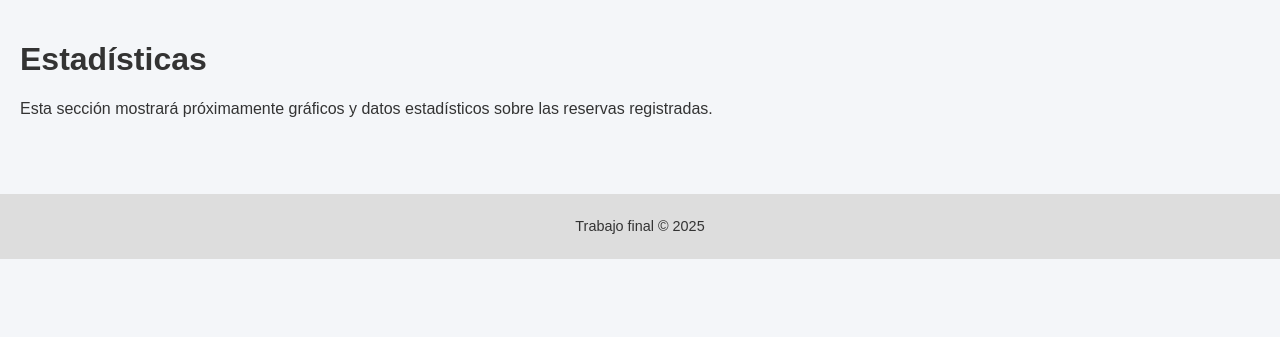
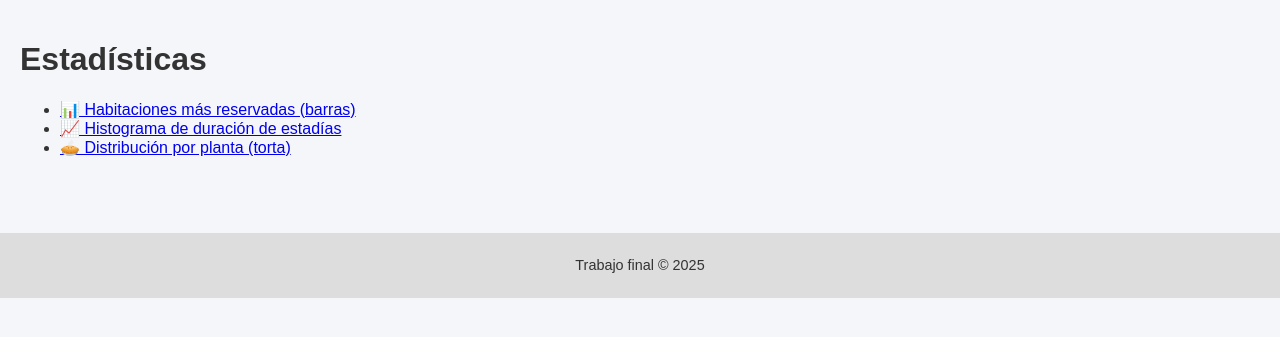
Before and after one commit to martin-arg/trabajofinal.ifts, a Flask app: page /estadisticas in a window 1280 px wide. Shown: the part 38-375 px from the top of the page. Run offline with Flask 3, Linux system fonts and the light colour scheme.

Commit message:
0.3.0
modulo de estadisticas

```diff
--- a/app/routes/stats.py
+++ b/app/routes/stats.py
@@ -1,7 +1,77 @@
-from flask import Blueprint, render_template
+from flask import Blueprint, render_template, send_file
+import io
+import matplotlib.pyplot as plt
+import pandas as pd
+from app.models import db, Reserva
 
 bp = Blueprint('stats', __name__)
+
 
 @bp.route('/estadisticas')
 def estadisticas():
     return render_template('estadisticas.html')
+
+
+@bp.route('/estadisticas/grafico_barras')
+def grafico_barras():
+    reservas = Reserva.query.all()
+    df = pd.DataFrame([{
+        "habitacion": r.habitacion
+    } for r in reservas])
+
+    conteo = df["habitacion"].value_counts().sort_index()
+
+    fig, ax = plt.subplots()
+    conteo.plot(kind='bar', ax=ax)
+    ax.set_title("Habitaciones más reservadas")
+    ax.set_xlabel("Habitación")
+    ax.set_ylabel("Cantidad de reservas")
+    plt.tight_layout()
+
+    img = io.BytesIO()
+    plt.savefig(img, format='png')
+    img.seek(0)
+    return send_file(img, mimetype='image/png')
+
+
+@bp.route('/estadisticas/histograma')
+def histograma_duracion():
+    reservas = Reserva.query.all()
+    df = pd.DataFrame([{
+        "duracion": r.duracion
+    } for r in reservas])
+
+    fig, ax = plt.subplots()
+    df["duracion"].plot(kind='hist', bins=10, ax=ax)
+    ax.set_title("Histograma de duración de reservas")
+    ax.set_xlabel("Duración (días)")
+    ax.set_ylabel("Frecuencia")
+    plt.tight_layout()
+
+    img = io.BytesIO()
+    plt.savefig(img, format='png')
+    img.seek(0)
+    return send_file(img, mimetype='image/png')
+
+
+@bp.route('/estadisticas/torta_plantas')
+def torta_por_planta():
+    reservas = Reserva.query.all()
+    df = pd.DataFrame([{
+        "habitacion": r.habitacion
+    } for r in reservas])
+
+    # Planta = primer dígito de la habitación
+    df["planta"] = df["habitacion"].astype(str).str[0]
+    conteo = df["planta"].value_counts().sort_index()
+
+    fig, ax = plt.subplots()
+    conteo.plot(kind='pie', autopct='%1.1f%%', ax=ax)
+    ax.set_ylabel("")
+    ax.set_title("Distribución de reservas por planta")
+    plt.tight_layout()
+
+    img = io.BytesIO()
+    plt.savefig(img, format='png')
+    img.seek(0)
+    return send_file(img, mimetype='image/png')
--- a/app/templates/estadisticas.html
+++ b/app/templates/estadisticas.html
@@ -4,5 +4,9 @@
 
 {% block content %}
     <h1>Estadísticas</h1>
-    <p>Esta sección mostrará próximamente gráficos y datos estadísticos sobre las reservas registradas.</p>
+    <ul>
+        <li><a href="{{ url_for('stats.grafico_barras') }}" target="_blank">📊 Habitaciones más reservadas (barras)</a></li>
+        <li><a href="{{ url_for('stats.histograma_duracion') }}" target="_blank">📈 Histograma de duración de estadías</a></li>
+        <li><a href="{{ url_for('stats.torta_por_planta') }}" target="_blank">🥧 Distribución por planta (torta)</a></li>
+    </ul>
 {% endblock %}
```
Also changed, not shown: carpetas.txt (added, +7 -0 lines), instance/reservas_clientes.db, 1 other file.
